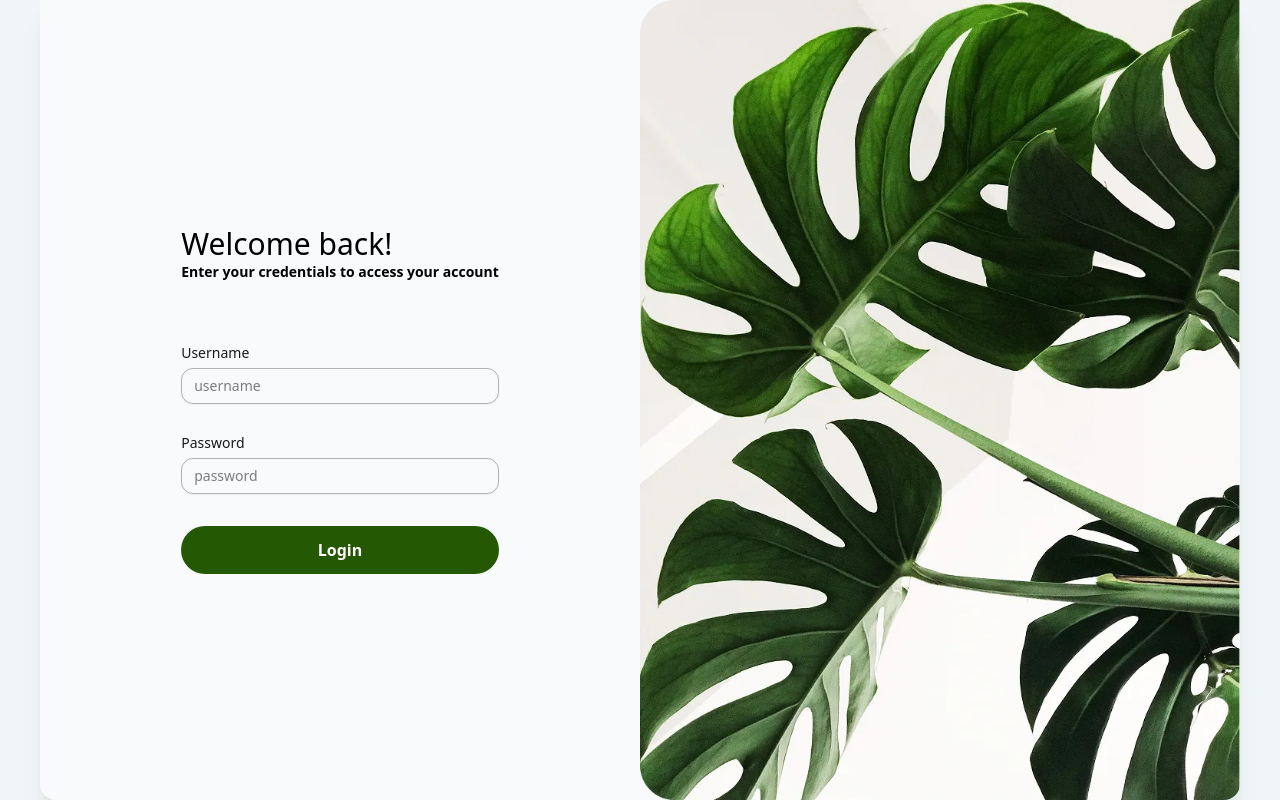
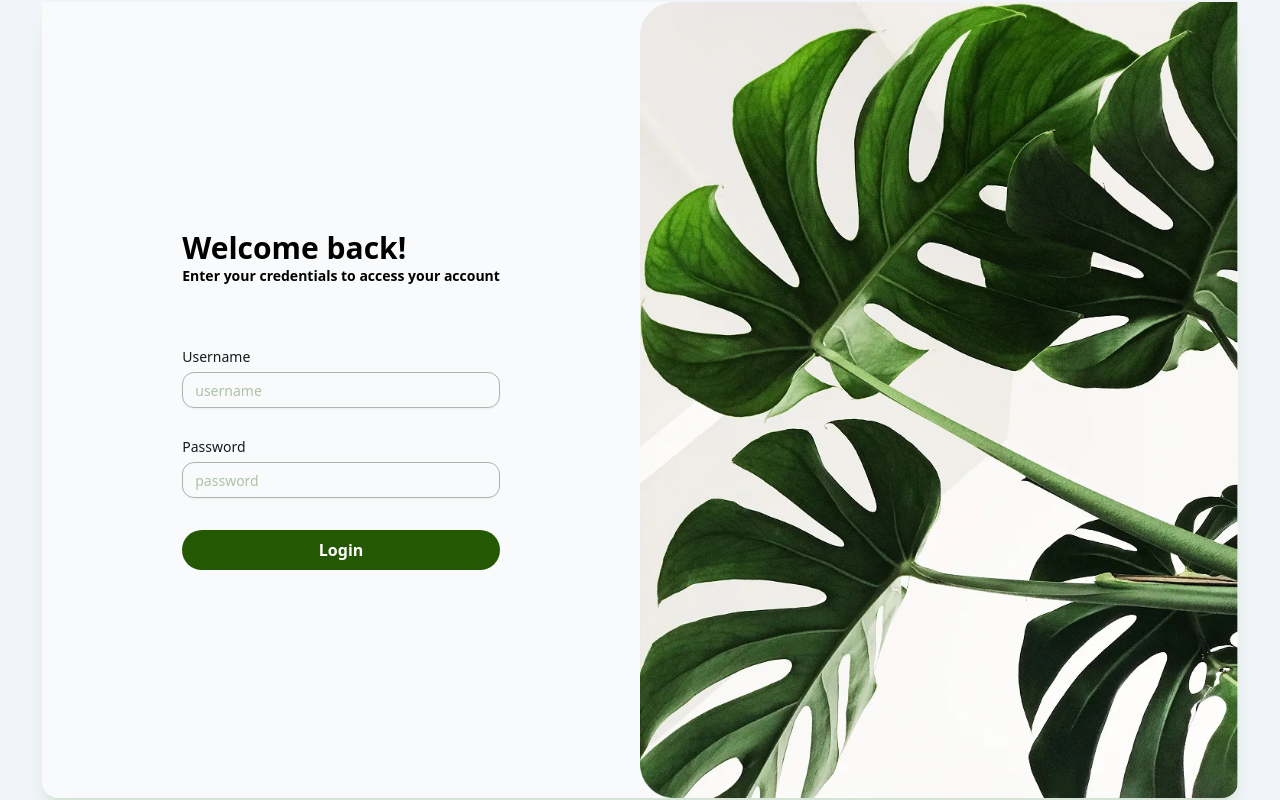
Before and after one commit to jeslor/nextjs_socketio, a Next.js app: page /login in a window 1280 px wide. Built offline with nearby package versions, Linux system fonts and the light colour scheme.

Commit message:
adjust the login page design

```diff
--- a/app/(auth)/login/page.tsx
+++ b/app/(auth)/login/page.tsx
@@ -4,12 +4,12 @@ import React from 'react'
 
 const page = () => {
   return (
-    <div className='grid grid-cols-2 max-w-[1200px] bg-slate-50 rounded-b-2xl shadow-xl overflow-hidden shadow-primary6/10'>
-        <div className='flex flex-col justify-center items-center'>
+    <div className='flex max-w-[1200px] bg-slate-50 rounded-b-2xl shadow-xl overflow-hidden shadow-primary6/10'>
+        <div className='flex flex-col justify-center items-center w-1/2 p-12'>
             <LoginForm />
         </div>
-        <div className='h-full overflow-hidden'>
-            <img src='/images/loginImage.webp' alt='logo' className='h-full ' />
+        <div className='w-1/2'>
+            <img src='/images/loginImage.webp' alt='logo' className=' ' />
         </div>
     </div>
   )
--- a/app/globals.css
+++ b/app/globals.css
@@ -18,6 +18,6 @@
 
 @layer components {
   .mainBtn {
-    @apply bg-primary7 text-white font-bold py-3 px-4  rounded-full hover:bg-primary5 transition duration-200 cursor-pointer;
+    @apply bg-primary7 text-white font-bold py-3 px-4  rounded-full hover:bg-primary8 transition duration-200 cursor-pointer;
   }
 }
--- a/components/forms/login/Login.tsx
+++ b/components/forms/login/Login.tsx
@@ -33,7 +33,7 @@ const LoginForm =()=> {
 
   return (
     <div>
-    <h2 className="text-3xl">Welcome back!</h2>
+    <h2 className="text-3xl font-semibold">Welcome back!</h2>
     <p className="text-sm font-semibold pb-[4rem]">Enter your credentials to access your account</p>
     <Form {...form}>
       <form onSubmit={form.handleSubmit(onSubmit)} className="space-y-8">
@@ -47,7 +47,7 @@ const LoginForm =()=> {
                 <Input placeholder="username" {...field} />
               </FormControl>
 
-              <FormMessage />
+              <FormMessage className="text-red-600 text-[9px]" />
             </FormItem>
           )}
         />
@@ -61,13 +61,13 @@ const LoginForm =()=> {
                 <Input placeholder="password" {...field} type="password"  className="text-[20px]"/>
               </FormControl>
 
-              <FormMessage />
+              <FormMessage className="text-red-600 text-[9px]" />
             </FormItem>
           )}
         />
         <button
           type="submit"
-            className="mainBtn w-full"
+            className="mainBtn w-full py-2"
         >
             Login
         </button>
--- a/components/ui/input.tsx
+++ b/components/ui/input.tsx
@@ -8,7 +8,7 @@ function Input({ className, type, ...props }: React.ComponentProps<"input">) {
       type={type}
       data-slot="input"
       className={cn(
-        "border-input file:text-foreground placeholder:text-muted-foreground selection:bg-primary/20 selection:text-primary-foreground flex h-9 w-full min-w-0 rounded-[12px] border-[1px] border-primary/30 bg-transparent px-3 py-1 text-base shadow-xs transition-[color,box-shadow] outline-none file:inline-flex file:h-7 file:border-0 file:bg-transparent file:text-sm file:font-medium disabled:pointer-events-none disabled:cursor-not-allowed disabled:opacity-50 md:text-sm",
+        "border-input file:text-foreground placeholder:text-muted-foreground selection:bg-primary/20 selection:text-primary-foreground flex h-9 w-full min-w-0 rounded-[12px] border-[1px] border-primary/30 bg-transparent px-3 py-1 text-base shadow-xs transition-[color,box-shadow] outline-none file:inline-flex file:h-7 file:border-0 file:bg-transparent file:text-sm file:font-medium disabled:pointer-events-none disabled:cursor-not-allowed disabled:opacity-50 md:text-sm text-primary7/70",
         "focus-visible:border-ring focus-visible:ring-ring focus-visible:ring-primary8 focus-visible:ring-[2px] focus-visible:bg-primary7/10",
         "aria-invalid:ring-destructive/20 dark:aria-invalid:ring-destructive/40 aria-invalid:border-destructive",
         className
```
